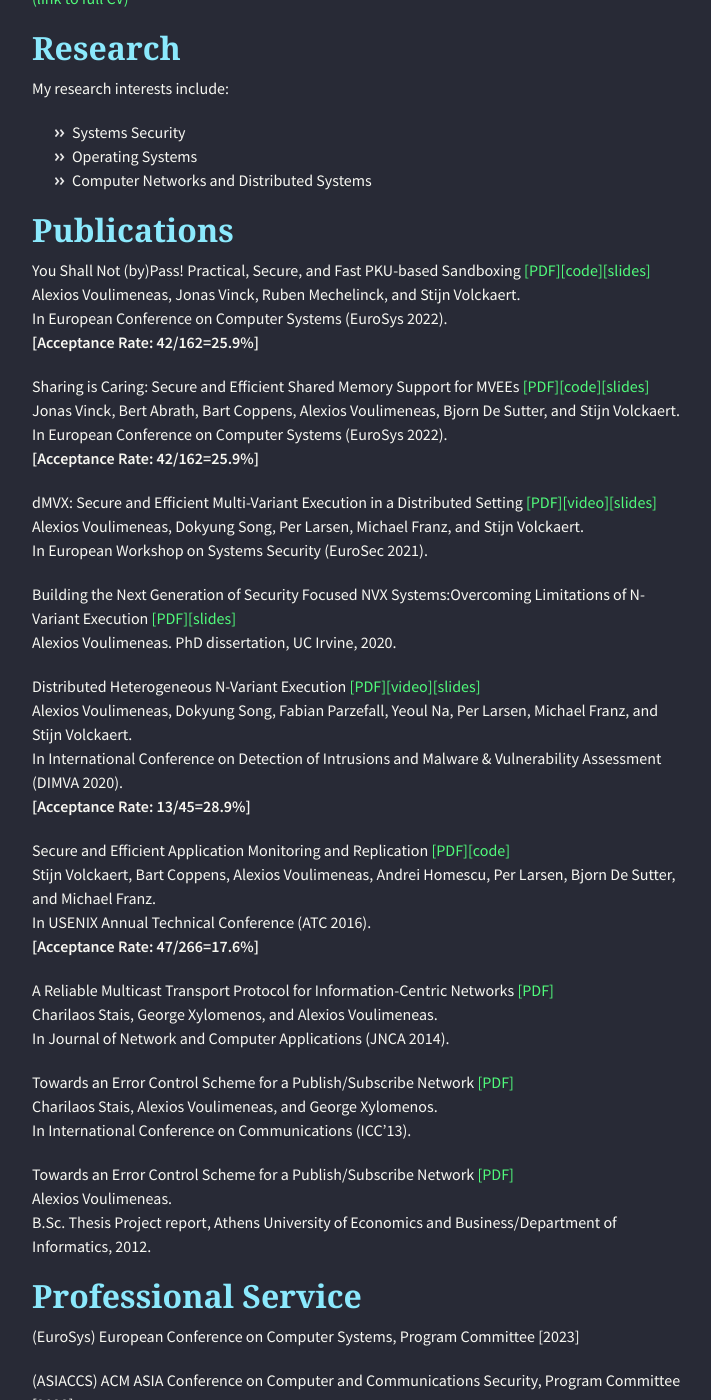
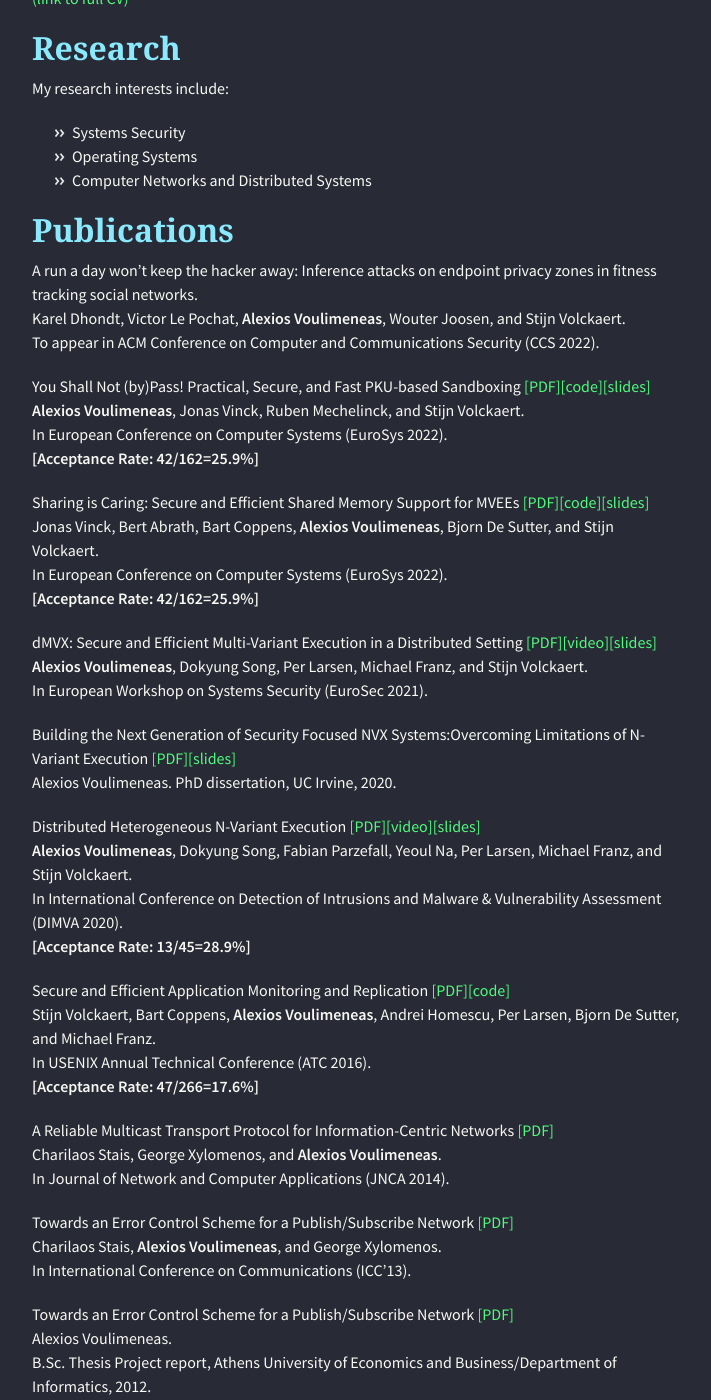
Before and after one commit to alexios-voulimeneas/alexios-voulimeneas.github.io, a Jekyll site: the page built from index.md, in a window 1280 px wide and 1400 px high, scrolled down 774 px. Shown: the whole window, without its empty margins (283-994 px from the left). Built offline with Jekyll 4.4.1, drawn with Linux system fonts in a browser that asks for light colours; nearby versions of some CDN libraries; the repository's description, which GitHub fills in, is left out.

Commit message:
Update index.md

```diff
--- a/index.md
+++ b/index.md
@@ -23,18 +23,22 @@ My research interests include:
 
 ## [](#header-2)Publications
 
+A run a day won’t keep the hacker away: Inference attacks on endpoint privacy zones in fitness tracking social networks.
+Karel Dhondt, Victor Le Pochat, **Alexios Voulimeneas**, Wouter Joosen, and Stijn Volckaert.
+To appear in ACM Conference on Computer and Communications Security (CCS 2022).
+
 You Shall Not (by)Pass! Practical, Secure, and Fast PKU-based Sandboxing [[PDF]](./papers/cerberus.pdf)[[code]](https://github.com/ku-leuven-msec/The-Cerberus-Project)[[slides]](./papers/EuroSys22_Cerberus.pptx)
-Alexios Voulimeneas, Jonas Vinck, Ruben Mechelinck, and Stijn Volckaert.
+**Alexios Voulimeneas**, Jonas Vinck, Ruben Mechelinck, and Stijn Volckaert.
 In European Conference on Computer Systems (EuroSys 2022).
 **[Acceptance Rate: 42/162=25.9%]**
 
 Sharing is Caring: Secure and Efficient Shared Memory Support for MVEEs [[PDF]](./papers/eurosys22-final50.pdf)[[code]](https://github.com/ReMon-MVEE/ReMon)[[slides]](./papers/EuroSys22_ReMon_Shm.pptx)
-Jonas Vinck, Bert Abrath, Bart Coppens, Alexios Voulimeneas, Bjorn De Sutter, and Stijn Volckaert.
+Jonas Vinck, Bert Abrath, Bart Coppens, **Alexios Voulimeneas**, Bjorn De Sutter, and Stijn Volckaert.
 In European Conference on Computer Systems (EuroSys 2022).
 **[Acceptance Rate: 42/162=25.9%]**
 
 dMVX: Secure and Efficient Multi-Variant Execution in a Distributed Setting [[PDF]](https://arxiv.org/pdf/2011.02091.pdf)[[video]](https://www.youtube.com/watch?v=Cn88HpelxHo&list=PLzDuHU-z7gNimkcmxRESHgdi-tBWoFWhH&index=7&ab_channel=AndreaLanzi)[[slides]](./papers/dMVX-eurosec2021.pptx)
-Alexios Voulimeneas, Dokyung Song, Per Larsen, Michael Franz, and Stijn Volckaert.
+**Alexios Voulimeneas**, Dokyung Song, Per Larsen, Michael Franz, and Stijn Volckaert.
 In European Workshop on Systems Security (EuroSec 2021).
 
 Building the Next Generation of Security Focused NVX Systems:Overcoming Limitations of N-Variant Execution [[PDF]](https://escholarship.org/uc/item/2719443b)[[slides]](./papers/voulimeneas_defense.pptx)
@@ -42,22 +46,22 @@ Alexios Voulimeneas.
 PhD dissertation, UC Irvine, 2020.
 
 Distributed Heterogeneous N-Variant Execution [[PDF]](./papers/dimva20-paper27-final.pdf)[[video]](https://www.youtube.com/watch?v=8AOwFWC3KjY&list=PLm_RjVa4jQG9hGaSZQcsWgFO87CA_iTzq&index=8&t=0s)[[slides]](./papers/dimva20-presentation.pptx)
-Alexios Voulimeneas, Dokyung Song, Fabian Parzefall, Yeoul Na, Per Larsen, Michael Franz, and Stijn Volckaert.
+**Alexios Voulimeneas**, Dokyung Song, Fabian Parzefall, Yeoul Na, Per Larsen, Michael Franz, and Stijn Volckaert.
 In International Conference on Detection of Intrusions and Malware
 & Vulnerability Assessment (DIMVA 2020).
 **[Acceptance Rate: 13/45=28.9%]**
 
 Secure and Efficient Application Monitoring and Replication [[PDF]](https://people.cs.kuleuven.be/~stijn.volckaert/papers/2016_ATC_ReMon.pdf)[[code]](https://github.com/ReMon-MVEE/ReMon)
-Stijn Volckaert, Bart Coppens, Alexios Voulimeneas, Andrei Homescu, Per Larsen, Bjorn De Sutter, and Michael Franz.
+Stijn Volckaert, Bart Coppens, **Alexios Voulimeneas**, Andrei Homescu, Per Larsen, Bjorn De Sutter, and Michael Franz.
 In USENIX Annual Technical Conference (ATC 2016).
 **[Acceptance Rate: 47/266=17.6%]**
 
 A Reliable Multicast Transport Protocol for Information-Centric Networks [[PDF]](https://mm.aueb.gr/publications/2014-RMTPSI-JNCA.pdf)
-Charilaos Stais, George Xylomenos, and Alexios Voulimeneas.
+Charilaos Stais, George Xylomenos, and **Alexios Voulimeneas**.
 In Journal of Network and Computer Applications (JNCA 2014).
 
 Towards an Error Control Scheme for a Publish/Subscribe Network [[PDF]](https://mm.aueb.gr/publications/2013-ECOPSUN-ICC.pdf)
-Charilaos Stais, Alexios Voulimeneas, and George Xylomenos.
+Charilaos Stais, **Alexios Voulimeneas**, and George Xylomenos.
 In International Conference on Communications (ICC'13).
 
 Towards an Error Control Scheme for a Publish/Subscribe Network [[PDF]](./papers/reportFINAL.pdf)
```
